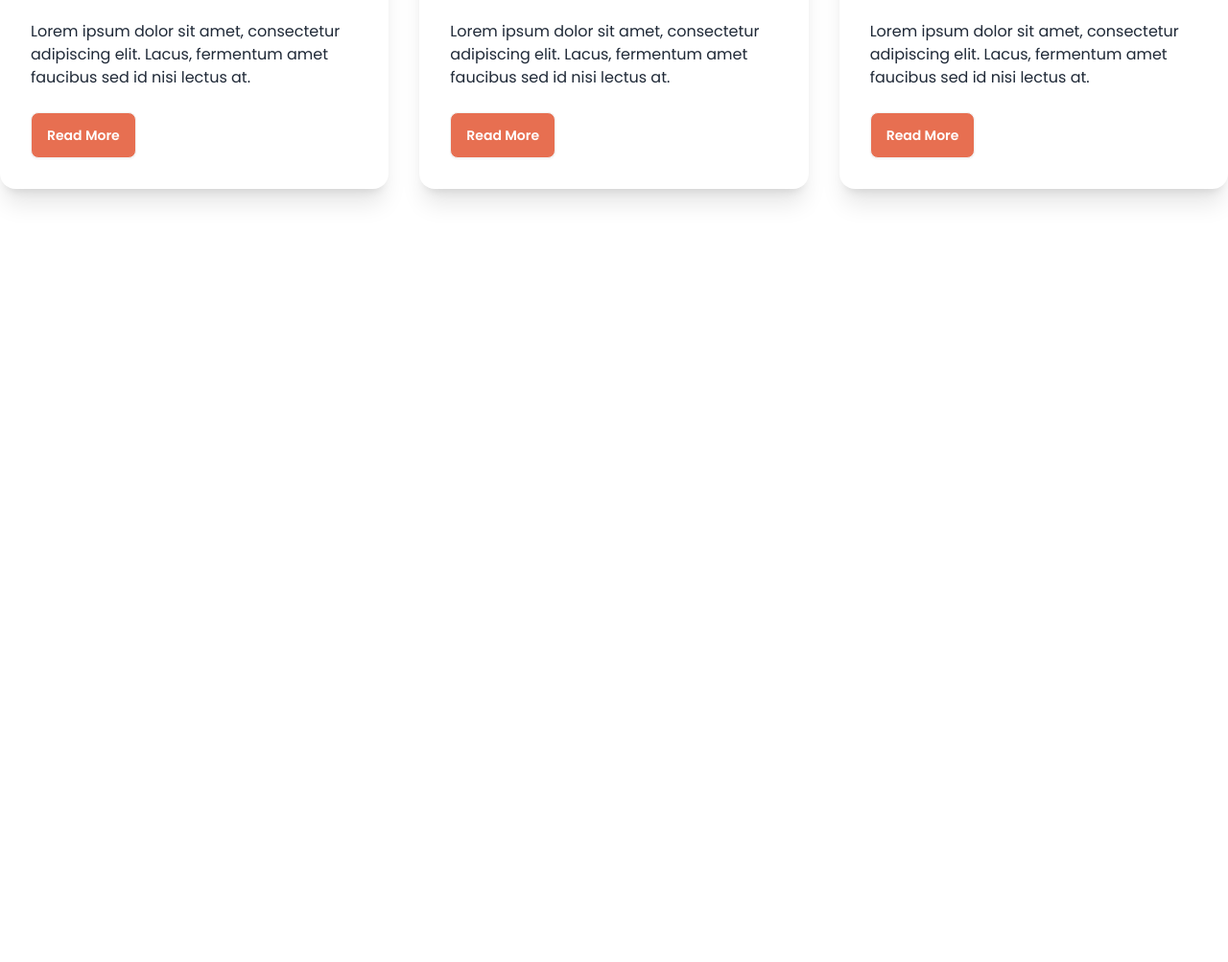
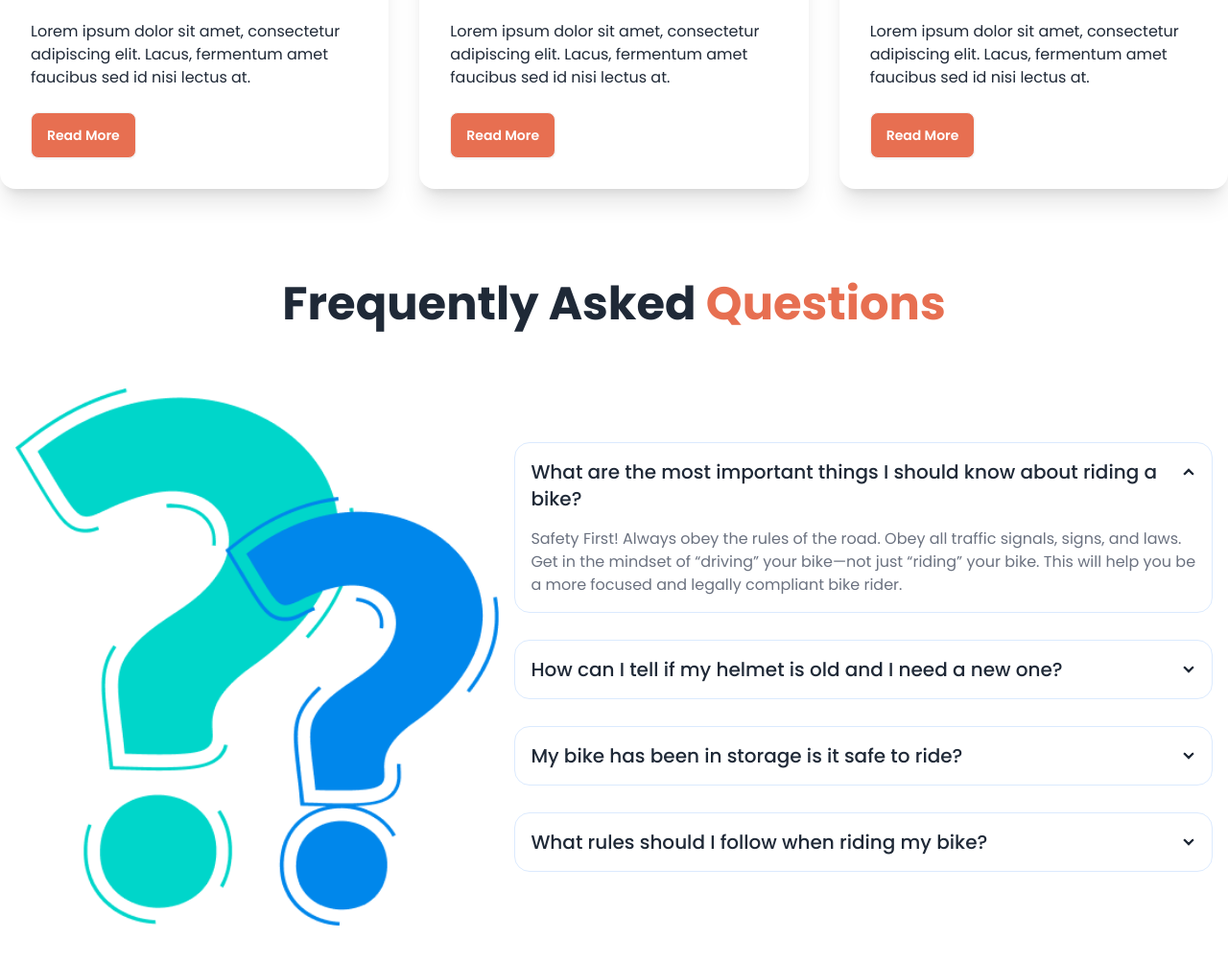
Before and after one commit to ornobsingh/biker-zone-daisyUi-project, a plain HTML site: page index.html in a window 1280 px wide. Shown: the part 1129-2132 px from the top of the page at 96% size. Before the commit the page ends 1422 px from the top, so only its background shows below. Drawn offline with nearby package versions, Linux system fonts and the light colour scheme.

Commit message:
added faq section

```diff
--- a/index.html
+++ b/index.html
@@ -193,7 +193,49 @@
     <!-- happy clients section homework -->
     <section></section>
 
+    <!-- FAQ section -->
+    <section class="my-24">
+      <h1 class="text-5xl font-bold text-center mb-12">Frequently Asked <span class="text-bike-primary">Questions</span>
+      </h1>
+      <div class="hero">
+        <div class="hero-content flex-col lg:flex-row">
+          <img src="./images/others/faq.png" class="w-full rounded-lg"/>
+          <div class="space-y-7">
+            <div class="collapse collapse-arrow border border-blue-100">
+              <input type="radio" name="my-accordion-2" checked="checked" />
+              <div class="collapse-title text-xl font-medium">What are the most important things I should
+                know about riding a bike?</div>
+              <div class="collapse-content">
+                <p class="text-gray-500">Safety First! Always obey the rules of the road. Obey all traffic signals, signs, and laws. Get in the mindset of “driving” your bike—not just “riding” your bike. This will help you be a more focused and legally compliant bike rider. </p>
+              </div>
+            </div>
+            <div class="collapse collapse-arrow border border-blue-100">
+              <input type="radio" name="my-accordion-2" />
+              <div class="collapse-title text-xl font-medium">How can I tell if my helmet is old and I need a
+                new one?</div>
+              <div class="collapse-content">
+                <p class="text-gray-500">Safety First! Always obey the rules of the road. Obey all traffic signals, signs, and laws. Get in the mindset of “driving” your bike—not just “riding” your bike. This will help you be a more focused and legally compliant bike rider.</p>
+              </div>
+            </div>
+            <div class="collapse collapse-arrow border border-blue-100">
+              <input type="radio" name="my-accordion-2" />
+              <div class="collapse-title text-xl font-medium">My bike has been in storage is it safe to ride?</div>
+              <div class="collapse-content">
+                <p class="text-gray-500">Safety First! Always obey the rules of the road. Obey all traffic signals, signs, and laws. Get in the mindset of “driving” your bike—not just “riding” your bike. This will help you be a more focused and legally compliant bike rider.</p>
+              </div>
+            </div>
+            <div class="collapse collapse-arrow border border-blue-100">
+              <input type="radio" name="my-accordion-2" />
+              <div class="collapse-title text-xl font-medium">What rules should I follow when riding my bike?</div>
+              <div class="collapse-content">
+                <p class="text-gray-500">Safety First! Always obey the rules of the road. Obey all traffic signals, signs, and laws. Get in the mindset of “driving” your bike—not just “riding” your bike. This will help you be a more focused and legally compliant bike rider.</p>
+              </div>
+            </div>
+          </div>
+        </div>
+      </div>
 
+    </section>
   </main>
 
   <!-- footer section -->
```
